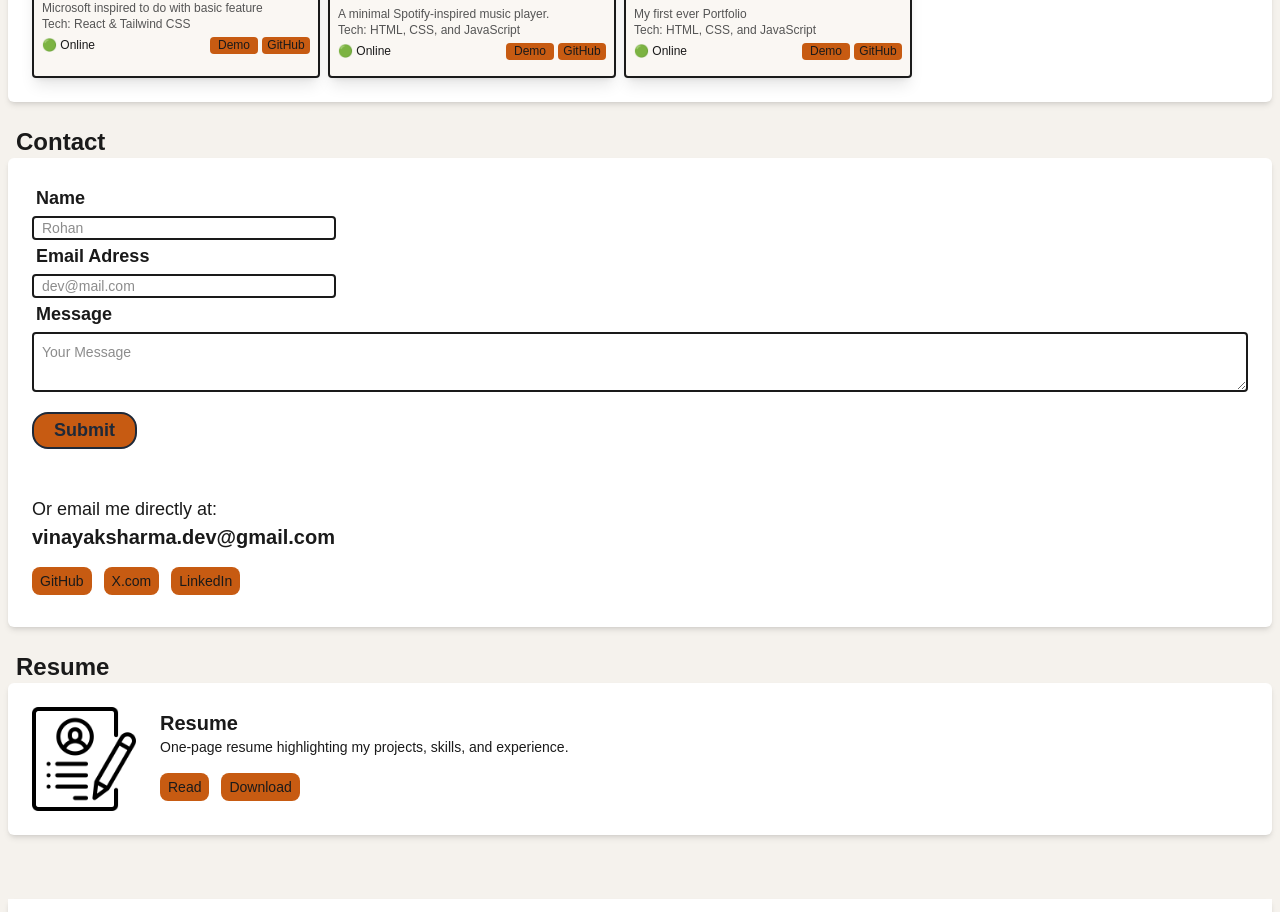
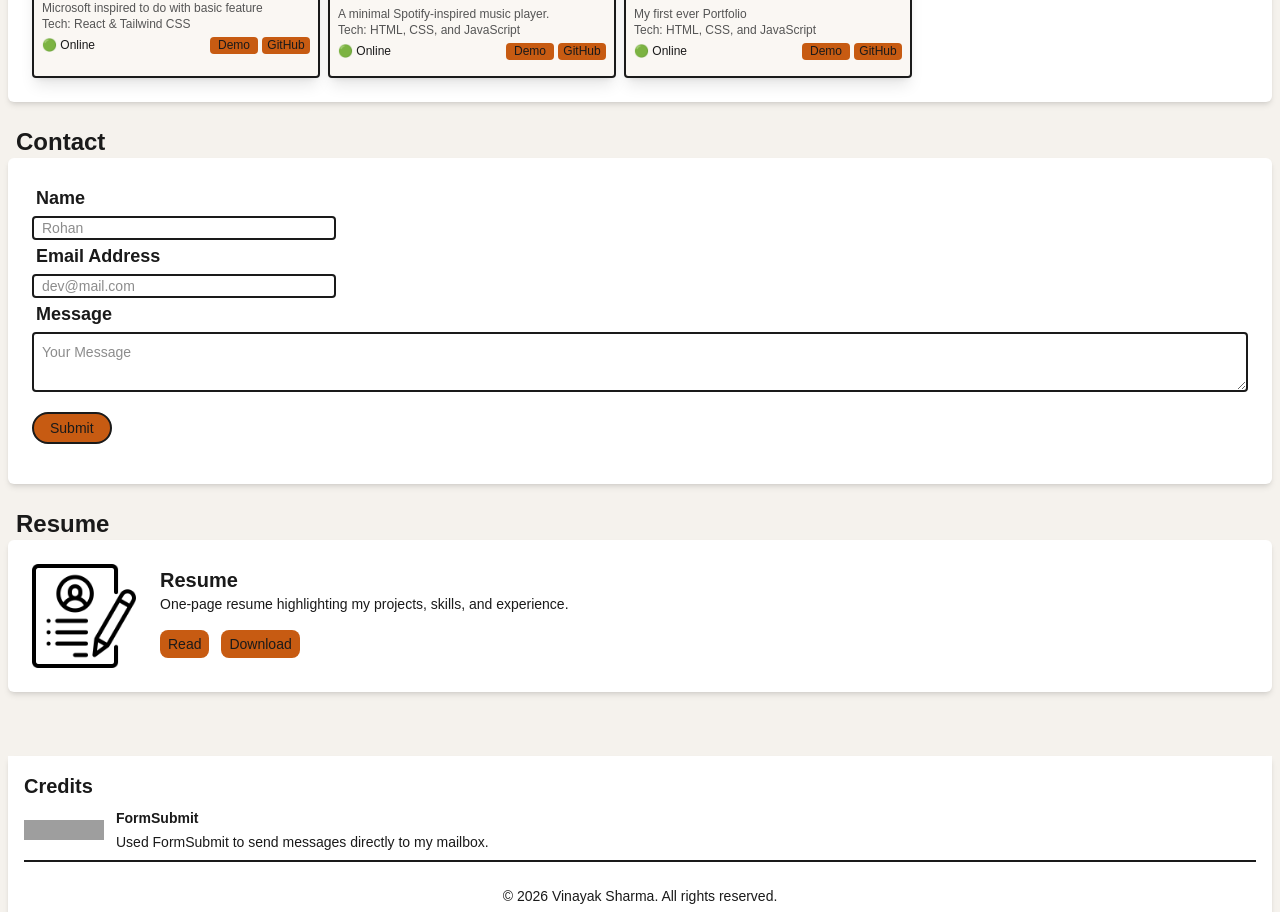
Before and after one commit to VinayakSharmaDev/Portfolio, a React (Vite) app: page / in a window 1280 px wide. Shown: the part 1141-2053 px from the top of the page. Built offline with nearby package versions, Linux system fonts and the light colour scheme; grey boxes are pictures that could not be loaded.

Commit message:
update contact

```diff
--- a/src/sections/Contact.jsx
+++ b/src/sections/Contact.jsx
@@ -1,41 +1,75 @@
+import { useState } from "react";
+
 function Contact() {
+    const [status, setStatus] = useState("");
+
+    const handleSubmit = async (e) => {
+        e.preventDefault();
+
+        const formData = new FormData(e.target);
+
+        const response = await fetch(
+            "https://formsubmit.co/ajax/vinayaksharma.dev@gmail.com",
+            {
+                method: "POST",
+                body: formData,
+            }
+        );
+
+        const data = await response.json();
+
+        if (data.success) {
+            setStatus("Message sent!");
+            e.target.reset();
+        }
+    };
+
     return (
-        <>
-            <section id="contact" className="mt-6 scroll-mt-10">
-                <h2 className="px-2 font-semibold text-2xl rounded-md">Contact</h2>
+        <section id="contact" className="mt-6 scroll-mt-10">
+            <h2 className="px-2 font-semibold text-2xl rounded-md">Contact</h2>
 
-                <div id="contact" className="w-full p-6 rounded-md shadow-md bg-[#ffffff]">
+            <div className="w-full p-6 rounded-md shadow-md bg-white">
+                <form onSubmit={handleSubmit}>
+                    <input type="hidden" name="_captcha" value="false" />
 
-                    <form action="https://formsubmit.co/vinayaksharma.dev@gmail.com" method="POST">
+                    <h3 className="p-1 font-bold text-[16px] sm:text-[18px]">Name</h3>
+                    <input
+                        className="w-full px-2 border-2 rounded-sm sm:w-1/4"
+                        name="name"
+                        type="text"
+                        placeholder="Rohan"
+                        required
+                    />
 
-                        <input type="hidden" name="_next" value="http://localhost:5173/"></input>
+                    <h3 className="p-1 font-bold text-[16px] sm:text-[18px]">Email Address</h3>
+                    <input
+                        className="w-full px-2 border-2 rounded-sm sm:w-1/4"
+                        name="email"
+                        type="email"
+                        placeholder="dev@mail.com"
+                        required
+                    />
 
-                        <h3 className="p-1 font-bold text-[16px] sm:text-[18px] ">Name</h3>
-                        <input className="w-full px-2 border-2 rounded-sm sm:w-1/4" name="name" type="text" placeholder="Rohan" required />
+                    <h3 className="p-1 font-bold text-[16px] sm:text-[18px]">Message</h3>
+                    <textarea
+                        className="w-full p-2 border-2 rounded-sm block"
+                        name="message"
+                        placeholder="Your Message"
+                        required
+                    />
 
-                        <h3 className="p-1 font-bold text-[16px] sm:text-[18px] ">Email Adress</h3>
-                        <input className="w-full px-2 border-2 rounded-sm sm:w-1/4" name="email" type="email" placeholder="dev@mail.com" required />
+                    <button
+                        className="mt-5 mb-4 px-4 py-1 border-2 rounded-2xl bg-[#c75b12] hover:bg-amber-700"
+                        type="submit"
+                    >
+                        Submit
+                    </button>
 
-                        <h3 className="p-1 font-bold text-[16px] sm:text-[18px] ">Message</h3>
-                        <textarea className="w-full p-2 border-2 rounded-sm block" name="message" placeholder="Your Message" required></textarea>
-
-                        <button className="mt-5 mb-8 px-4 py-1 border-2 rounded-2xl bg-[#c75b12] hover:bg-amber-700 transition-colors duration-200 text-gray-800 text-[18px] font-semibold sm:px-5" type="submit">Submit</button>
-                    </form>
-
-                    <div className="text-[18px] mt-4">Or email me directly at:</div>
-                    <span className="text-[16px] sm:text-[20px] font-extrabold ">
-                        <a className="break-all" href="mailto:vinayaksharma.dev@gmail.com">vinayaksharma.dev@gmail.com</a></span>
-
-                    <div className="my-3 flex flex-wrap gap-3 [&>*]:cursor-pointer [&>*]:px-2 [&>*]:py-1 rounded-sm">
-                        <button className="btn"><a href="https://github.com/VinayakSharmaDev" target="_blank">GitHub</a></button>
-                        <button className="btn"><a href="https://x.com/vinayaksharmadv" target="_blank">X.com</a></button>
-                        <button className="btn"><a href="https://www.linkedin.com/in/vinayaksharmadev" target="_blank">LinkedIn</a></button>
-                    </div>
-                </div>
-
-            </section>
-        </>
+                    <p>{status}</p>
+                </form>
+            </div>
+        </section>
     );
-};
+}
 
 export default Contact;
```
